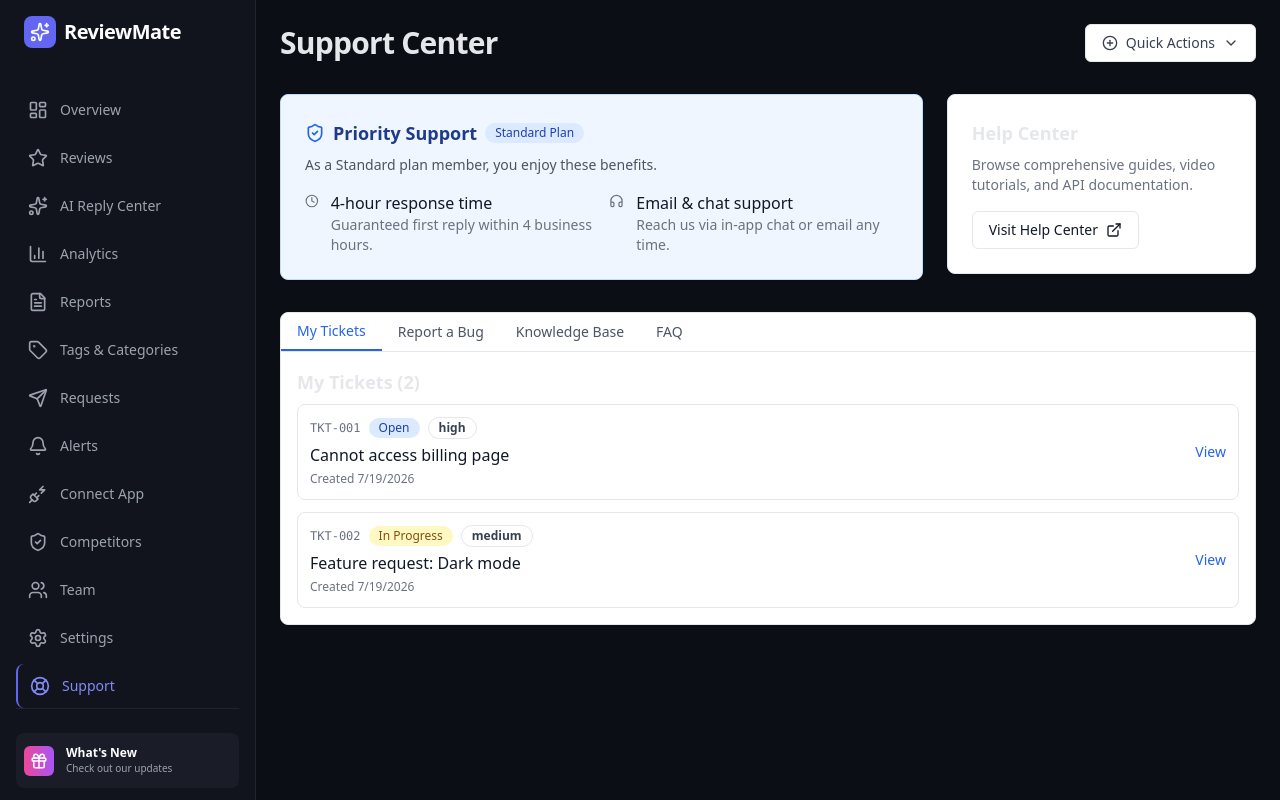
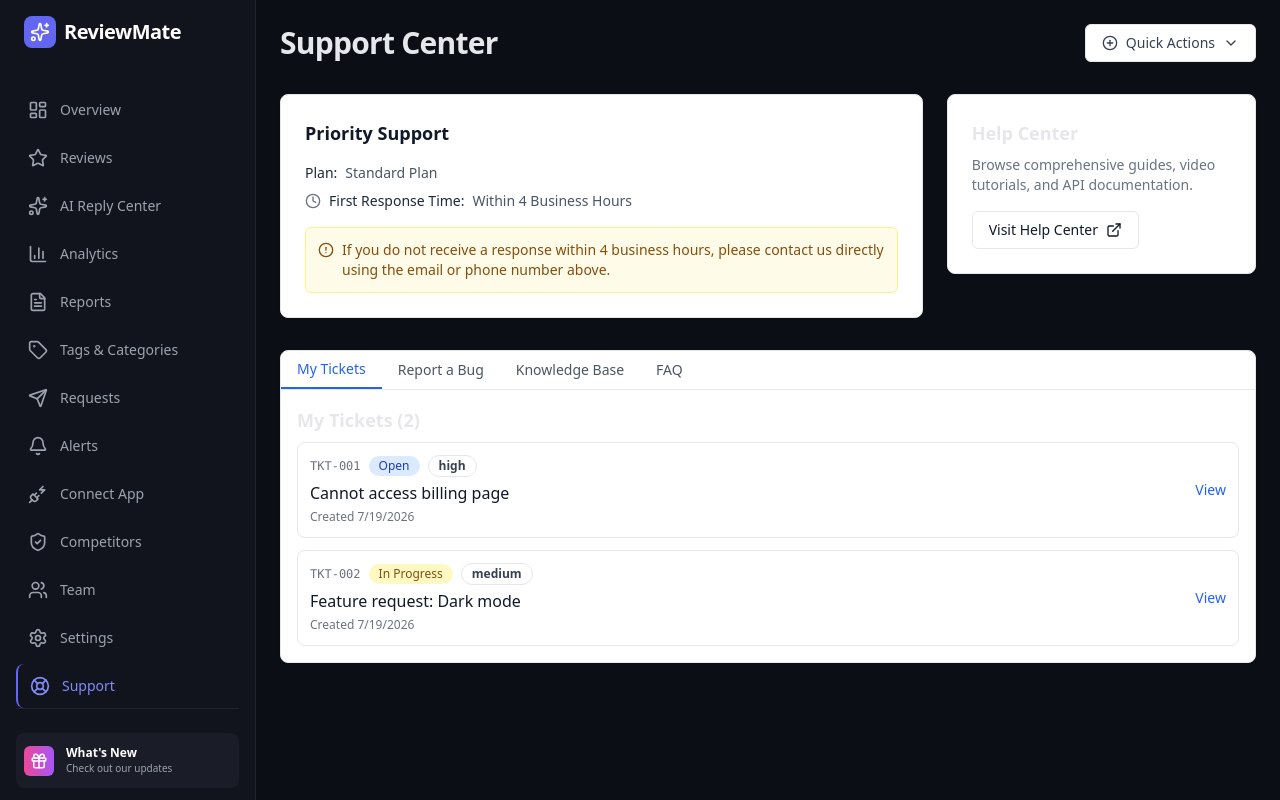
Before and after one commit to afnankhan123456/reviewreply-ai, a Next.js app: page /plans/standard/dashboard/support in a window 1280 px wide. Built offline with nearby package versions, Linux system fonts and the light colour scheme; no server answers; sample sign-in values are in the browser's storage.

Commit message:
Update PrioritySupport.tsx

```diff
--- a/app/plans/standard/dashboard/support/PrioritySupport.tsx
+++ b/app/plans/standard/dashboard/support/PrioritySupport.tsx
@@ -1,43 +1,28 @@
-import { ShieldCheck, Clock, Headphones } from "lucide-react";
+import { Clock, AlertCircle } from "lucide-react";
 
 export function PrioritySupport() {
   return (
-    <div className="rounded-lg border border-blue-200 bg-blue-50 dark:bg-blue-950/20 shadow-sm p-6">
-      <div className="flex items-center gap-2 mb-2">
-        <ShieldCheck className="h-5 w-5 text-blue-600 dark:text-blue-400" />
-        <h3 className="text-lg font-semibold text-blue-900 dark:text-blue-100">
-          Priority Support
-        </h3>
-        <span className="inline-flex items-center rounded-full bg-blue-100 dark:bg-blue-900 px-2.5 py-0.5 text-xs font-medium text-blue-800 dark:text-blue-200">
-          Standard Plan
-        </span>
+    <div className="rounded-lg border bg-white dark:bg-gray-950 shadow-sm p-6 space-y-4">
+      <h3 className="text-lg font-semibold text-gray-900 dark:text-white">Priority Support</h3>
+
+      <div className="space-y-2 text-sm text-gray-600 dark:text-gray-400">
+        <div className="flex items-center gap-2">
+          <span className="font-medium text-gray-800 dark:text-gray-200">Plan:</span>
+          <span>Standard Plan</span>
+        </div>
+
+        <div className="flex items-center gap-2">
+          <Clock className="h-4 w-4 text-gray-500 dark:text-gray-400" />
+          <span className="font-medium text-gray-800 dark:text-gray-200">First Response Time:</span>
+          <span>Within 4 Business Hours</span>
+        </div>
       </div>
-      <p className="text-sm text-gray-600 dark:text-gray-400 mb-4">
-        As a Standard plan member, you enjoy these benefits.
-      </p>
-      <div className="grid gap-4 sm:grid-cols-2">
-        <div className="flex items-start gap-3">
-          <Clock className="h-4 w-4 mt-0.5 text-gray-500 dark:text-gray-400" />
-          <div>
-            <p className="font-medium text-gray-900 dark:text-white">
-              4‑hour response time
-            </p>
-            <p className="text-sm text-gray-500 dark:text-gray-400">
-              Guaranteed first reply within 4 business hours.
-            </p>
-          </div>
-        </div>
-        <div className="flex items-start gap-3">
-          <Headphones className="h-4 w-4 mt-0.5 text-gray-500 dark:text-gray-400" />
-          <div>
-            <p className="font-medium text-gray-900 dark:text-white">
-              Email & chat support
-            </p>
-            <p className="text-sm text-gray-500 dark:text-gray-400">
-              Reach us via in‑app chat or email any time.
-            </p>
-          </div>
-        </div>
+
+      <div className="flex items-start gap-2 p-3 rounded-md bg-yellow-50 dark:bg-yellow-900/20 border border-yellow-200 dark:border-yellow-800 text-sm text-yellow-800 dark:text-yellow-200">
+        <AlertCircle className="h-4 w-4 mt-0.5 shrink-0" />
+        <p>
+          If you do not receive a response within 4 business hours, please contact us directly using the email or phone number above.
+        </p>
       </div>
     </div>
   );
```
